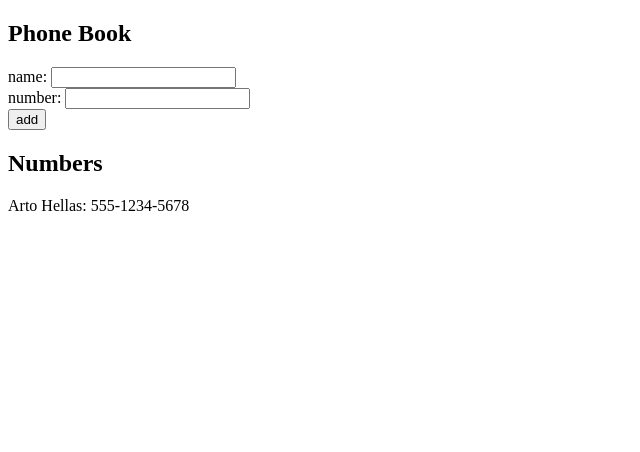
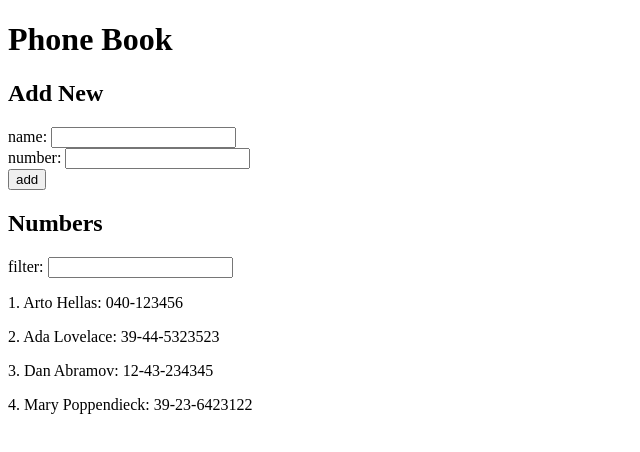
Before and after one commit to mcgeexyz/fullstackopen, a React (Create React App) app in the folder part2/phonebook/: page / in a window 1280 px wide. Shown: the top 452 px of the page, without its empty margins (0-640 px from the left). Built offline with nearby package versions, Linux system fonts and the light colour scheme.

Commit message:
Complete Part 2: Exercise 2.9

```diff
--- a/part2/phonebook/src/App.js
+++ b/part2/phonebook/src/App.js
@@ -2,17 +2,31 @@
 
 const App = () => {
   const [persons, setPersons] = useState([
-    { name: 'Arto Hellas', phoneNumber: '555-1234-5678' },
+    { name: 'Arto Hellas', number: '040-123456', id: 1 },
+    { name: 'Ada Lovelace', number: '39-44-5323523', id: 2 },
+    { name: 'Dan Abramov', number: '12-43-234345', id: 3 },
+    { name: 'Mary Poppendieck', number: '39-23-6423122', id: 4 },
   ]);
 
-  const newPersonDefaultState = { name: '', phoneNumber: '' };
-  const [newPerson, setNewPerson] = useState(newPersonDefaultState);
+  const newPersonInitialState = {
+    id: persons.length + 1,
+    name: '',
+    number: '',
+  };
+  const [newPerson, setNewPerson] = useState(newPersonInitialState);
+  const [filter, setFilter] = useState('');
 
-  const handleInputChange = ({ target: { name, value } }) => {
+  const handleFormChange = (event) => {
+    const { name, value } = event.target;
+
     setNewPerson({
       ...newPerson,
       [name]: value,
     });
+  };
+
+  const handleFilterChange = (event) => {
+    setFilter(event.target.value);
   };
 
   const handleSubmit = (event) => {
@@ -22,28 +36,33 @@
       alert(`${newPerson.name} is already added to the phone book`);
     } else {
       setPersons([...persons, newPerson]);
-      setNewPerson(newPersonDefaultState);
+      setNewPerson(newPersonInitialState);
     }
   };
 
+  const personsToShow = persons.filter((person) => {
+    return person.name.toLowerCase().includes(filter.toLowerCase());
+  });
+
   return (
     <div>
-      <h2>Phone Book</h2>
+      <h1>Phone Book</h1>
+      <h2>Add New</h2>
       <form onSubmit={handleSubmit}>
         <div>
           name:{' '}
           <input
             name="name"
             value={newPerson.name}
-            onChange={handleInputChange}
+            onChange={handleFormChange}
           />
         </div>
         <div>
           number:{' '}
           <input
-            name="phoneNumber"
-            value={newPerson.phoneNumber}
-            onChange={handleInputChange}
+            name="number"
+            value={newPerson.number}
+            onChange={handleFormChange}
           />
         </div>
         <div>
@@ -51,9 +70,17 @@
         </div>
       </form>
       <h2>Numbers</h2>
-      {persons.map(({ name, phoneNumber }) => (
-        <p key={name}>
-          {name}: {phoneNumber}
+      <div>
+        filter:{' '}
+        <input
+          name="filter"
+          value={filter}
+          onChange={handleFilterChange}
+        />
+      </div>
+      {personsToShow.map(({ id, name, number }) => (
+        <p key={id}>
+          {id}. {name}: {number}
         </p>
       ))}
     </div>
```
